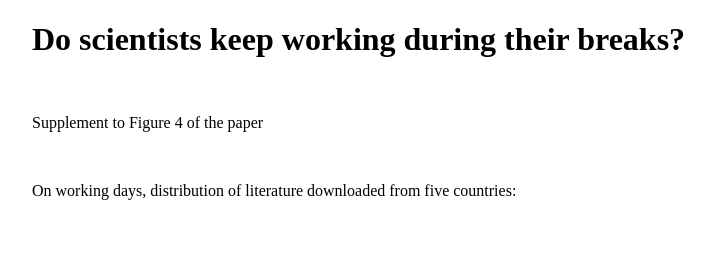
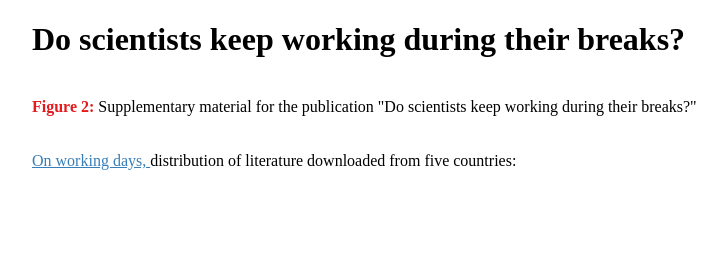
Before and after one commit to GengYuIsland/2_On-working-days-distribution-of-literature-downloaded-from-five-countries.io, a plain HTML site: page index.html in a window 1280 px wide. Shown: the whole page, without its empty margins (108-835 px from the left). Drawn offline with Linux system fonts and the light colour scheme; a script that the page names is missing.

Commit message:
Update index.html
Change the font style in html

```diff
--- a/index.html
+++ b/index.html
@@ -38,9 +38,17 @@
 
         <h1>Do scientists keep working during their breaks?</h1>
         <br>
-        <p>Supplement to Figure 4 of the paper</p>
+
+        <font color='#E41A1C'><b>Figure 2:</b> </font>
+        <font>Supplementary material for the publication "Do scientists keep working during their breaks?" </font>
+
         <br>
-        <p> On working days, distribution of literature downloaded from five countries:</p>
+        <br>
+        <br>
+
+
+        <font color='#377EB8'><u> On working days,  </u></font> <font>  distribution of literature downloaded from five countries:</font>
+
         <br>
         <br>
         <br>
```
